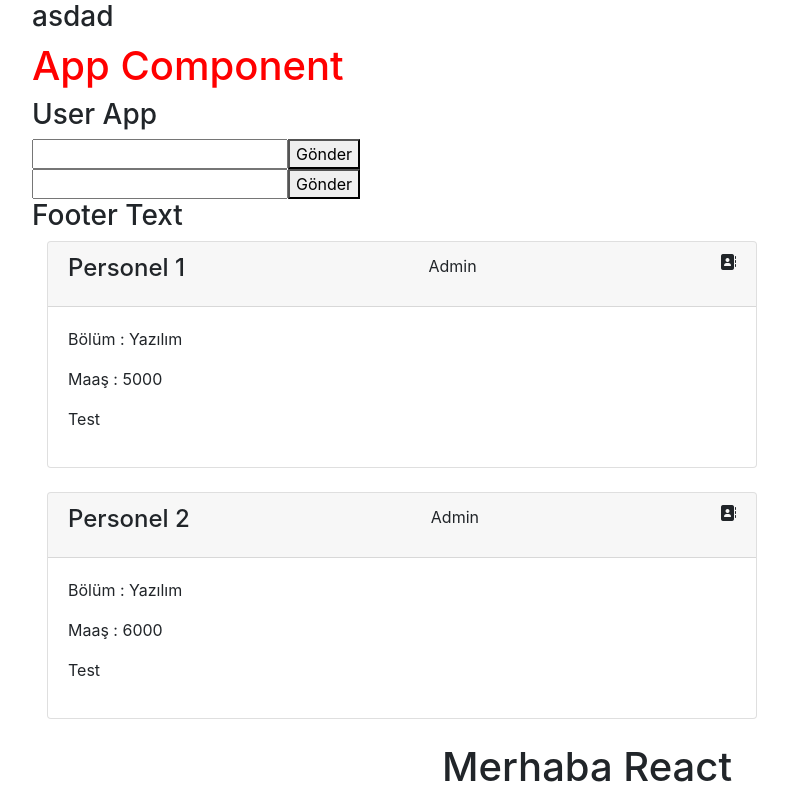
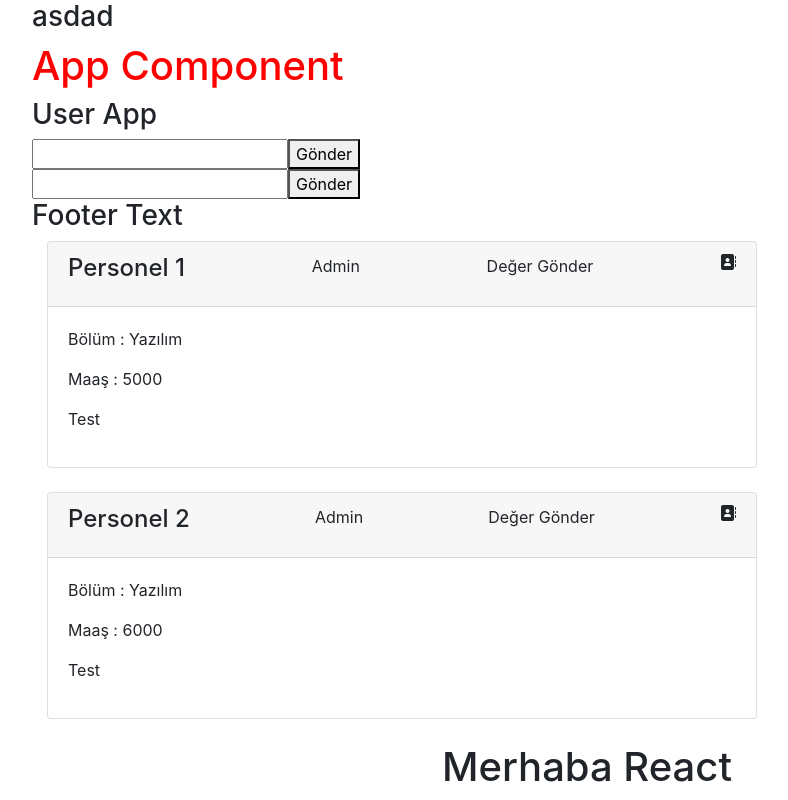
Before and after one commit to ozguryesilbas/reactapp, a React (Create React App) app: page / in a window 1280 px wide. Shown: the top 800 px of the page, without its empty margins (53-841 px from the left). Built offline with nearby package versions, Linux system fonts and the light colour scheme.

Commit message:
değer gönderme eklendi

```diff
--- a/src/components/Personel.js
+++ b/src/components/Personel.js
@@ -36,6 +36,10 @@ class Personel extends Component {
         console.log(this);
     }*/
 
+    onClickEvent3(number, event1){ //gönderilen değeri alma işlemi, değer önce yazılır
+        console.log(number);
+    }
+
     render() {
 
         //javascript destructing özelliği ile this.props şeklinde uzun kullanımdan kurtulabiliriz
@@ -48,6 +52,7 @@ class Personel extends Component {
                     <div className="card-header d-flex justify-content-between">
                         <h4 className="d-inline" onClick={this.onClickEvent}>{name}</h4>
                         <p className="d-inline" onClick={this.onClickEvent2.bind(this)}>Admin</p>
+                        <p className="d-inline" onClick={this.onClickEvent3.bind(this, 34)}>Değer Gönder</p>
                         <i className="fas fa-address-book" style={{cursor:"pointer"}}></i>
                     </div>
 
```
